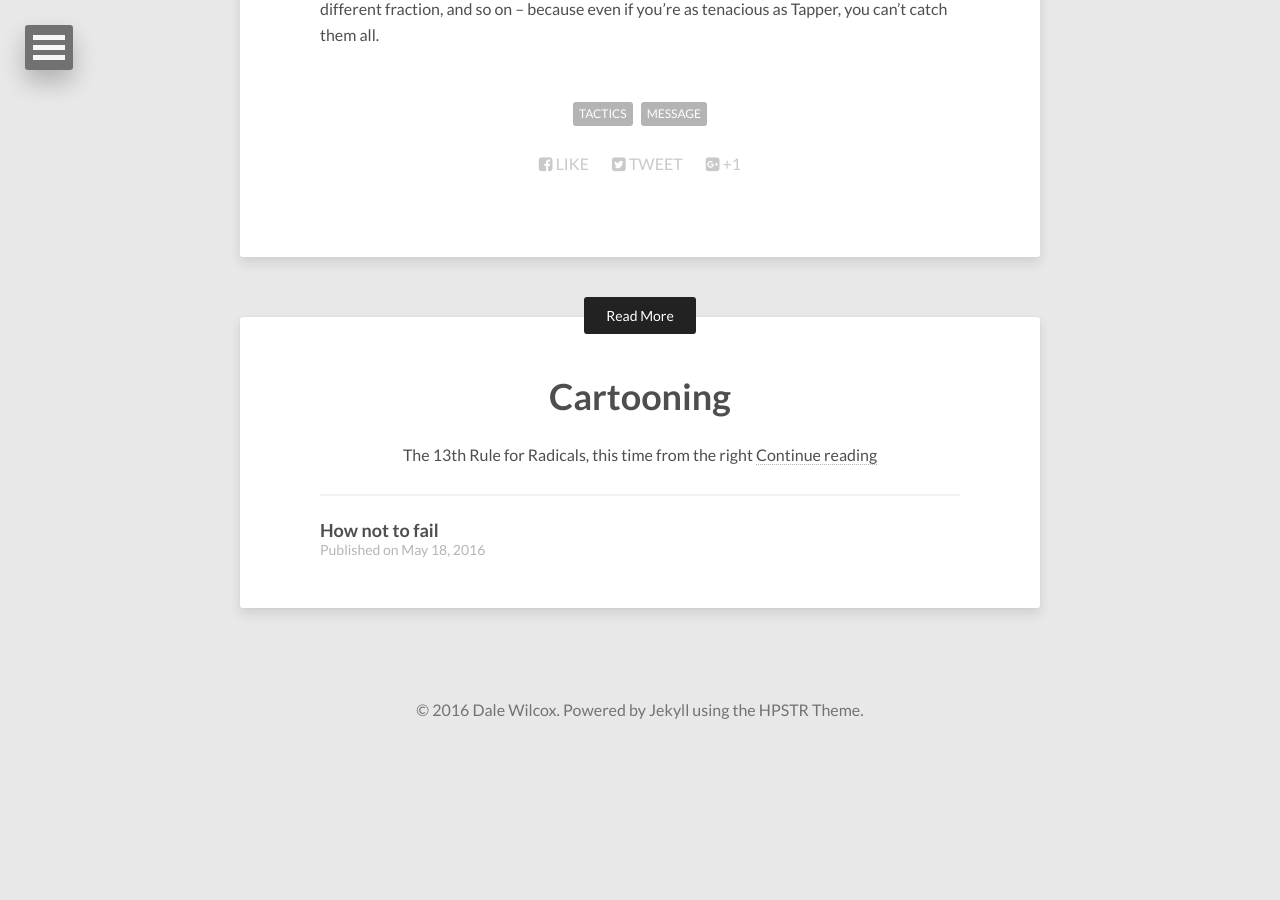
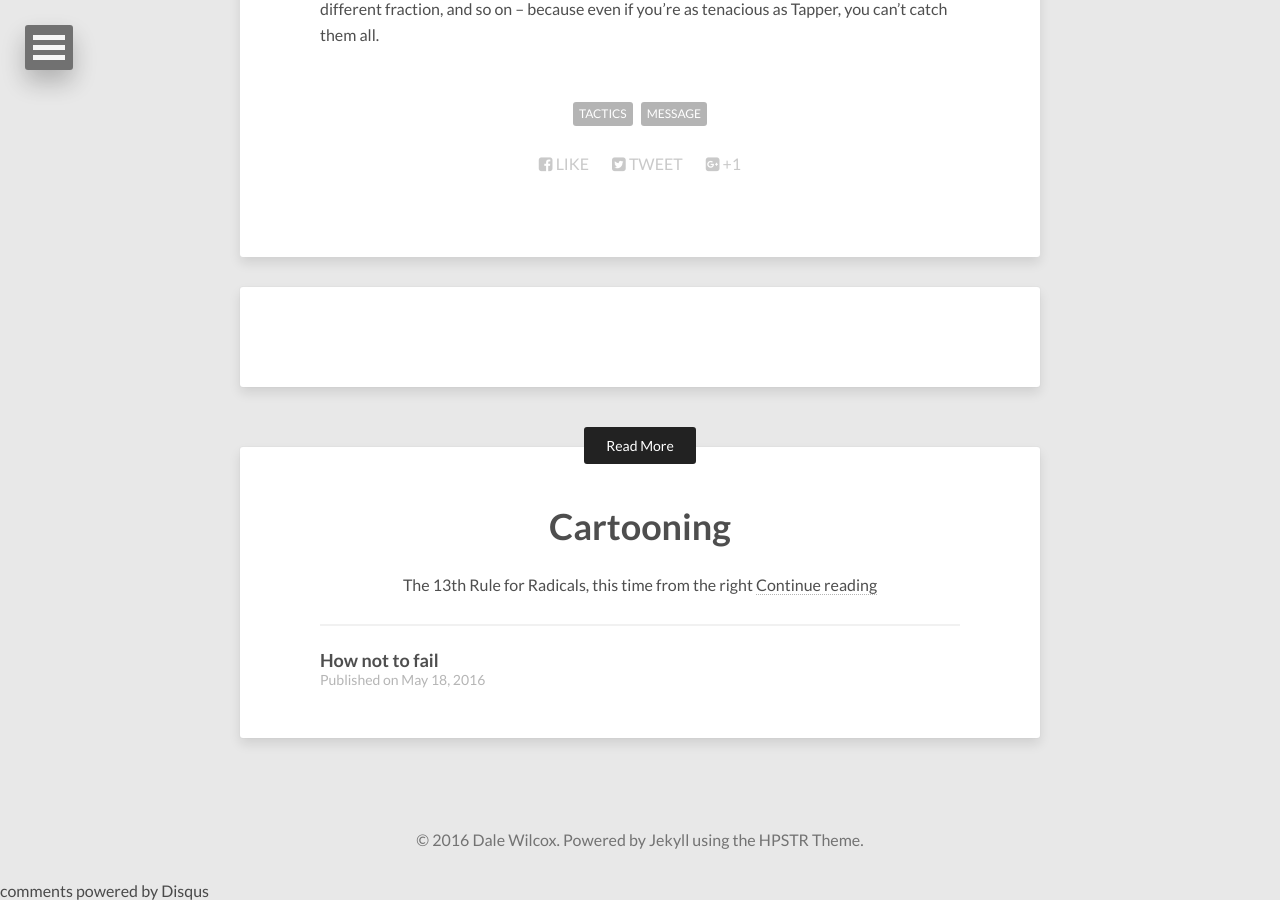
Before and after one commit to dwilc/dwilc.github.io, a Jekyll site: the page built from _posts/2016-07-24-birdshot-messaging.md, in a window 1280 px wide and 900 px high, scrolled down 1578 px. Built offline with Jekyll 4.4.1, drawn with Linux system fonts in a browser that asks for light colours; nearby versions of some CDN libraries; comment, search, counter and statistics services are not loaded; before the commit the page ends 2329 px from its top, so only the background shows below that; some of the changed lines change nothing that is shown.

Commit message:
put disqus back

```diff
--- a/_config.yml
+++ b/_config.yml
@@ -1,6 +1,6 @@
 title:            Dale Wilcox
 description:      Philosophy of Composition
-disqus_shortname:
+disqus_shortname: dwilc
 reading_time:     true
 words_per_minute: 200
 # Your site's domain goes here (eg: https://mmistakes.github.io, http://yourdomain.com, etc)
@@ -14,7 +14,7 @@
   bio:            "I'm a communications consultant&mdash;I help you share your stories with others to advance your cause, grow your community or build your business."
   email:          dwilcox.net@gmail.com
   # Social networking links used in footer. Update and remove as you like.
-  twitter: 	 dwilcoxnet
+  twitter:
   facebook:
   github:
   stackexchange:
```
